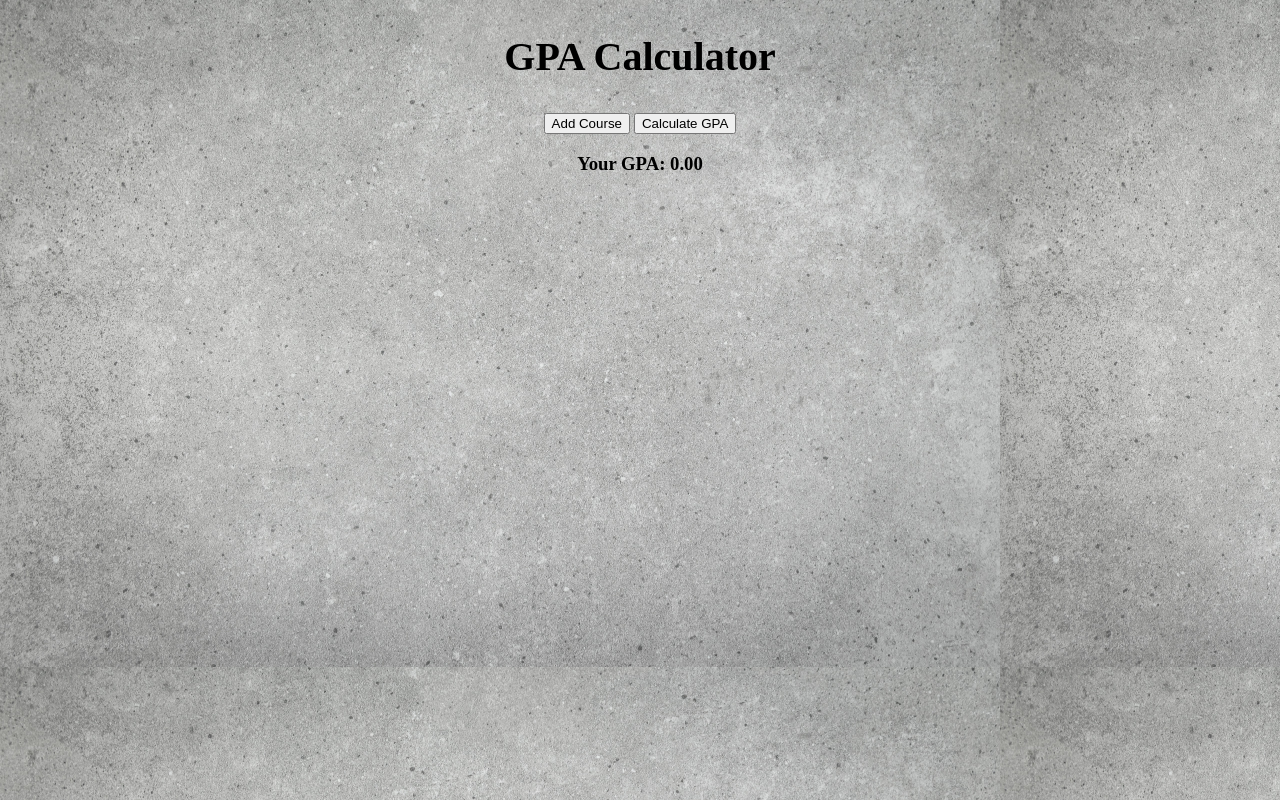
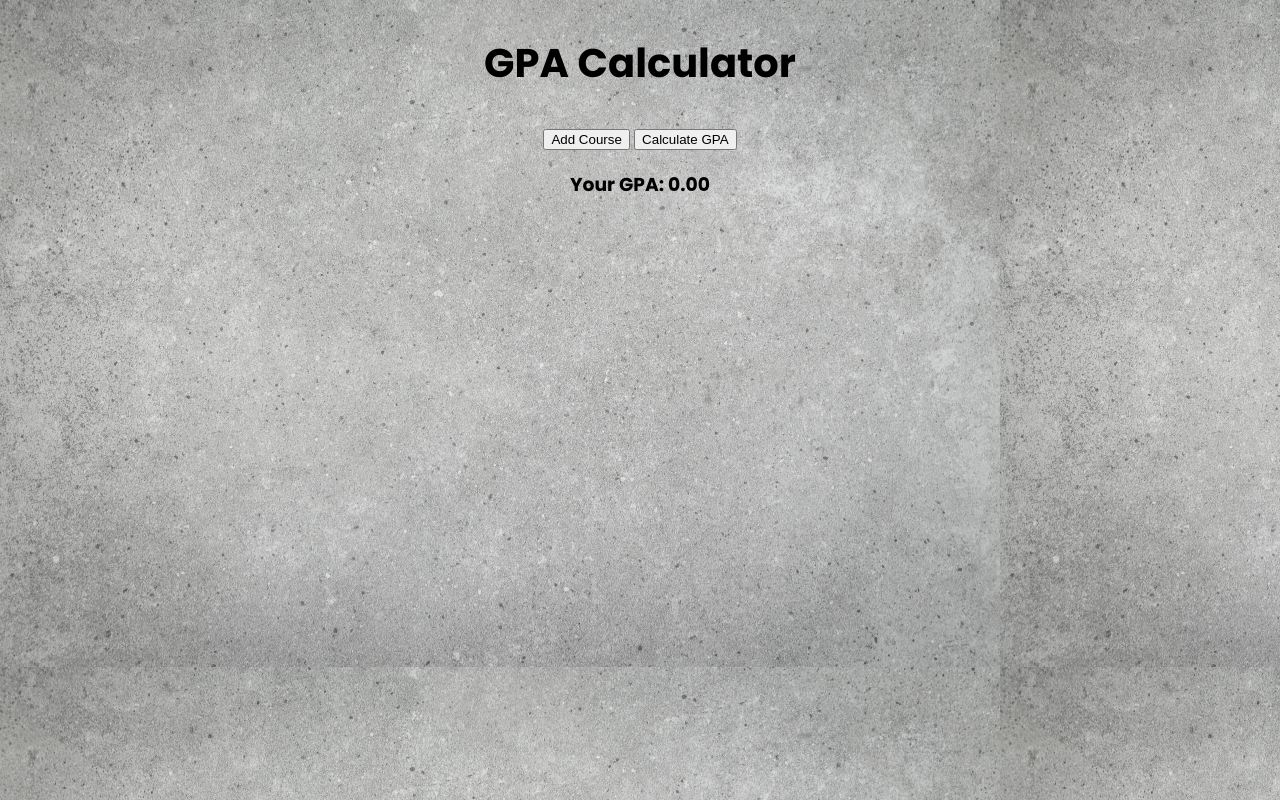
Before and after one commit to tee-boy/GPA-CALCULATOR, a plain HTML site: page index.html in a window 1280 px wide. Drawn offline with Linux system fonts and the light colour scheme.

Commit message:
i added poppin from google font

```diff
--- a/index.html
+++ b/index.html
@@ -5,6 +5,9 @@
     <meta name="viewport" content="width=device-width, initial-scale=1.0">
     <title>GPA Calculator</title>
     <link rel="stylesheet" href="style.css">
+    <style>
+        @import url('https://fonts.googleapis.com/css2?family=Poppins:ital,wght@0,100;0,200;0,300;0,400;0,500;0,600;0,700;0,800;0,900;1,100;1,200;1,300;1,400;1,500;1,600;1,700;1,800;1,900&display=swap');
+        </style>
 </head>
 <body>
 
--- a/style.css
+++ b/style.css
@@ -1,5 +1,6 @@
+@import url('https://fonts.googleapis.com/css2?family=Poppins:ital,wght@0,100;0,200;0,300;0,400;0,500;0,600;0,700;0,800;0,900;1,100;1,200;1,300;1,400;1,500;1,600;1,700;1,800;1,900&display=swap');
 body {
-    font-family: poppins;
+    font-family: poppins, sans-serif;
     background: url(7100.jpg);
     display: block;
     justify-content: center;
```
